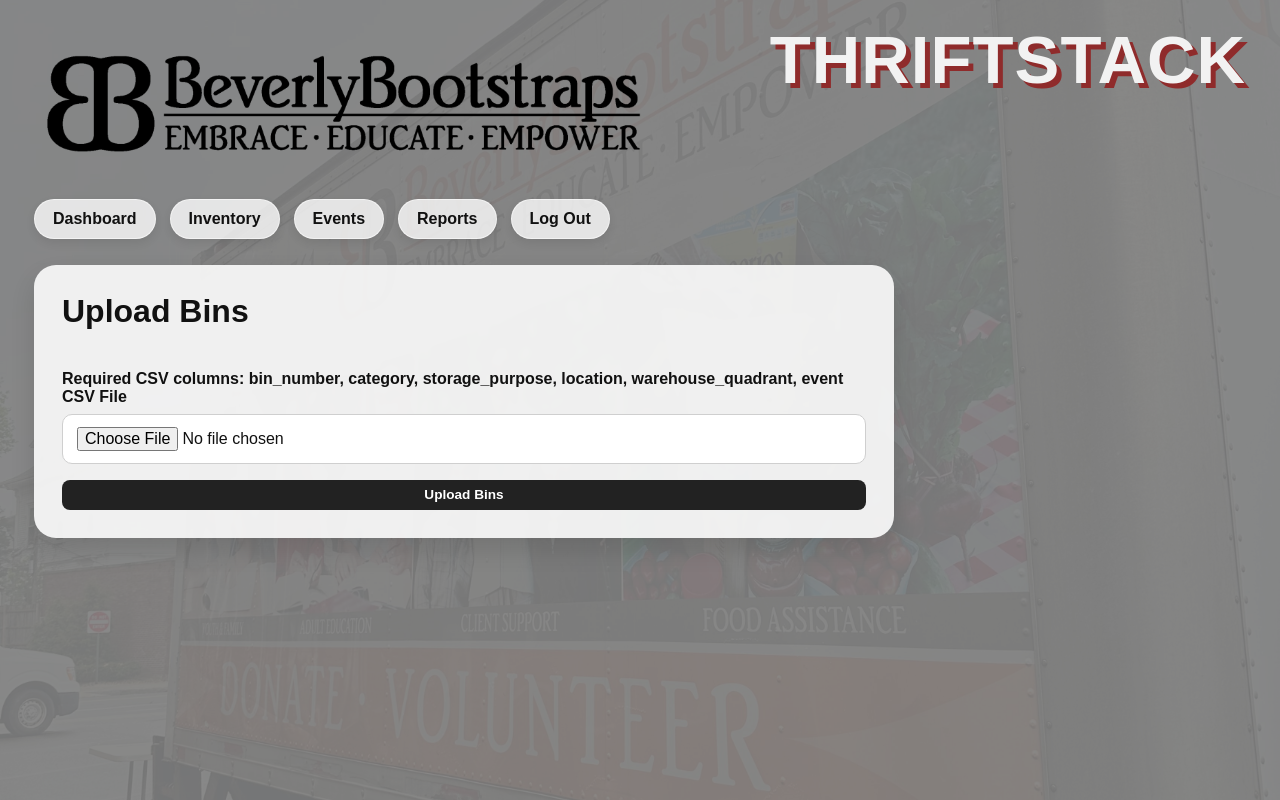
After one commit to MGANT-stack/ThriftStack, a Flask app: page /inventory/upload in a window 1280 px wide. The commit adds this page. Run offline with Flask 3, Linux system fonts and the light colour scheme; the visitor is signed in with stand-in values (Sample User, id 1).

Commit message:
git commit -m

```diff
--- a/app.py
+++ b/app.py
@@ -1,6 +1,7 @@
 import os
+import csv
 from datetime import timedelta
-from io import BytesIO
+from io import BytesIO, StringIO
 
 from flask import (
     Flask,
@@ -269,7 +270,7 @@
     error = None
 
     if request.method == "POST":
-        username = (request.form.get("username") or "").strip()
+        username = (request.form.get("username") or "").strip().lower()
         password = request.form.get("password") or ""
 
         if username == VALID_USERNAME and password == VALID_PASSWORD:
@@ -1092,6 +1093,7 @@
             text(
                 """
                 SELECT
+                    e.event_id,
                     e.event_name,
                     e.start_date,
                     e.end_date,
@@ -1294,5 +1296,231 @@
     )
 
 
+@app.route("/inventory/upload", methods=["GET", "POST"])
+def upload_bins():
+    if request.method == "POST":
+        uploaded_file = request.files.get("csv_file")
+
+        if not uploaded_file:
+            return "No file uploaded", 400
+
+        stream = StringIO(uploaded_file.stream.read().decode("utf-8-sig"))
+        reader = csv.DictReader(stream)
+
+        required_columns = {
+            "bin_number",
+            "category",
+            "storage_purpose",
+            "location",
+            "warehouse_quadrant",
+            "event",
+        }
+
+        if not required_columns.issubset(set(reader.fieldnames or [])):
+            return "CSV is missing required columns", 400
+
+        created_count = 0
+        skipped_count = 0
+
+        with engine.begin() as conn:
+            for row in reader:
+                bin_number = (row.get("bin_number") or "").strip().zfill(6)
+                category_name = (row.get("category") or "").strip()
+                purpose_name = (row.get("storage_purpose") or "").strip()
+                location_name = (row.get("location") or "").strip()
+                quadrant = (row.get("warehouse_quadrant") or "").strip().upper() or None
+                event_name = (row.get("event") or "").strip()
+
+                if not bin_number or not category_name or not purpose_name or not location_name:
+                    skipped_count += 1
+                    continue
+
+                existing = conn.execute(
+                    text(
+                        """
+                        SELECT inventory_lot_id
+                        FROM inventory_lots
+                        WHERE bin_number = :bin_number
+                        """
+                    ),
+                    {"bin_number": bin_number},
+                ).mappings().first()
+
+                if existing:
+                    skipped_count += 1
+                    continue
+
+                category = conn.execute(
+                    text(
+                        """
+                        SELECT category_id
+                        FROM categories
+                        WHERE category_name = :category_name
+                        """
+                    ),
+                    {"category_name": category_name},
+                ).mappings().first()
+
+                purpose = conn.execute(
+                    text(
+                        """
+                        SELECT storage_purpose_id
+                        FROM storage_purposes
+                        WHERE purpose_name = :purpose_name
+                        """
+                    ),
+                    {"purpose_name": purpose_name},
+                ).mappings().first()
+
+                location = conn.execute(
+                    text(
+                        """
+                        SELECT location_id, location_name
+                        FROM locations
+                        WHERE location_name = :location_name
+                        """
+                    ),
+                    {"location_name": location_name},
+                ).mappings().first()
+
+                if not category or not purpose or not location:
+                    skipped_count += 1
+                    continue
+
+                if location["location_name"] == "Warehouse":
+                    if quadrant not in {"A", "B", "C", "D"}:
+                        skipped_count += 1
+                        continue
+                else:
+                    quadrant = None
+
+                event_id = None
+                if event_name:
+                    event = conn.execute(
+                        text(
+                            """
+                            SELECT event_id
+                            FROM events
+                            WHERE event_name = :event_name
+                            """
+                        ),
+                        {"event_name": event_name},
+                    ).mappings().first()
+
+                    if event:
+                        event_id = event["event_id"]
+                    else:
+                        event_result = conn.execute(
+                            text(
+                                """
+                                INSERT INTO events (event_name, is_active)
+                                VALUES (:event_name, TRUE)
+                                RETURNING event_id
+                                """
+                            ),
+                            {"event_name": event_name},
+                        ).mappings().first()
+                        event_id = event_result["event_id"]
+
+                result = conn.execute(
+                    text(
+                        """
+                        INSERT INTO inventory_lots (
+                            bin_number,
+                            category_id,
+                            storage_purpose_id,
+                            current_location_id,
+                            warehouse_quadrant,
+                            event_id,
+                            quantity_on_hand,
+                            status
+                        )
+                        VALUES (
+                            :bin_number,
+                            :category_id,
+                            :storage_purpose_id,
+                            :location_id,
+                            :warehouse_quadrant,
+                            :event_id,
+                            1,
+                            'active'
+                        )
+                        RETURNING inventory_lot_id
+                        """
+                    ),
+                    {
+                        "bin_number": bin_number,
+                        "category_id": category["category_id"],
+                        "storage_purpose_id": purpose["storage_purpose_id"],
+                        "location_id": location["location_id"],
+                        "warehouse_quadrant": quadrant,
+                        "event_id": event_id,
+                    },
+                ).mappings().first()
+
+                conn.execute(
+                    text(
+                        """
+                        INSERT INTO inventory_transactions (
+                            inventory_lot_id,
+                            transaction_type,
+                            quantity,
+                            from_location_id,
+                            to_location_id,
+                            event_id,
+                            reason_note
+                        )
+                        VALUES (
+                            :inventory_lot_id,
+                            'upload',
+                            1,
+                            NULL,
+                            :to_location_id,
+                            :event_id,
+                            :reason_note
+                        )
+                        """
+                    ),
+                    {
+                        "inventory_lot_id": result["inventory_lot_id"],
+                        "to_location_id": location["location_id"],
+                        "event_id": event_id,
+                        "reason_note": f"Bin {bin_number} uploaded from CSV",
+                    },
+                )
+
+                created_count += 1
+
+        return redirect(url_for("inventory_list"))
+
+    return render_template("upload_bins.html")
+
+@app.route("/events/delete/<int:event_id>", methods=["POST"])
+def delete_event(event_id):
+    with engine.begin() as conn:
+        active_bins = conn.execute(
+            text("""
+                SELECT COUNT(*) AS active_bin_count
+                FROM inventory_lots
+                WHERE event_id = :event_id
+                  AND status = 'active'
+            """),
+            {"event_id": event_id},
+        ).mappings().first()
+
+        if active_bins["active_bin_count"] > 0:
+            return "This event cannot be deleted because it still has active bins assigned.", 400
+
+        conn.execute(
+            text("""
+                UPDATE events
+                SET is_active = FALSE
+                WHERE event_id = :event_id
+            """),
+            {"event_id": event_id},
+        )
+
+    return redirect(url_for("events"))
+
 if __name__ == "__main__":
     app.run(debug=True, host="0.0.0.0", port=5000)
--- a/schema.sql
+++ b/schema.sql
@@ -54,7 +54,7 @@
     FOREIGN KEY (storage_purpose_id) REFERENCES storage_purposes(storage_purpose_id),
     FOREIGN KEY (current_location_id) REFERENCES locations(location_id),
     FOREIGN KEY (event_id) REFERENCES events(event_id),
-    CHECK (warehouse_quadrant IN ('A', 'B', 'C', 'D') OR warehouse_quadrant IS NULL)
+    CHECK (warehouse_quadrant IN ('A', 'B', 'C', 'D', 'E', 'F') OR warehouse_quadrant IS NULL)
 );
 
 CREATE TABLE inventory_transactions (
--- a/templates/dashboard.html
+++ b/templates/dashboard.html
@@ -68,7 +68,9 @@
                 <option value="B">B</option>
                 <option value="C">C</option>
                 <option value="D">D</option>
-            </select>
+                <option value="E">E</option>
+                <option value="F">F</option>
+</select>
         </div>
 
         <div class="form-row">
--- a/templates/inventory.html
+++ b/templates/inventory.html
@@ -11,6 +11,7 @@
 <div class="card-grid action-grid">
     <a class="action-card" href="{{ url_for('inventory_list') }}">Manage Inventory</a>
     <a class="action-card" href="{{ url_for('add_inventory') }}">Create Bin</a>
+    <a class="action-card" href="{{ url_for('upload_bins') }}">Upload Bins</a>
 </div>
 
     </div>
--- /dev/null
+++ b/templates/upload_bins.html
@@ -0,0 +1,24 @@
+{% extends "base.html" %}
+
+{% block title %}Upload Bins{% endblock %}
+
+{% block content %}
+<section class="content-panel form-panel">
+    <div class="page-header">
+        <h2>Upload Bins</h2>
+    </div>
+
+    <p class="empty-state">
+        Required CSV columns: bin_number, category, storage_purpose, location, warehouse_quadrant, event
+    </p>
+
+    <form method="post" enctype="multipart/form-data" class="stack-form">
+        <div class="form-row">
+            <label>CSV File</label>
+            <input type="file" name="csv_file" accept=".csv" required>
+        </div>
+
+        <button type="submit">Upload Bins</button>
+    </form>
+</section>
+{% endblock %}
```
Also changed, not shown: templates/events.html (+22 -49 lines).
